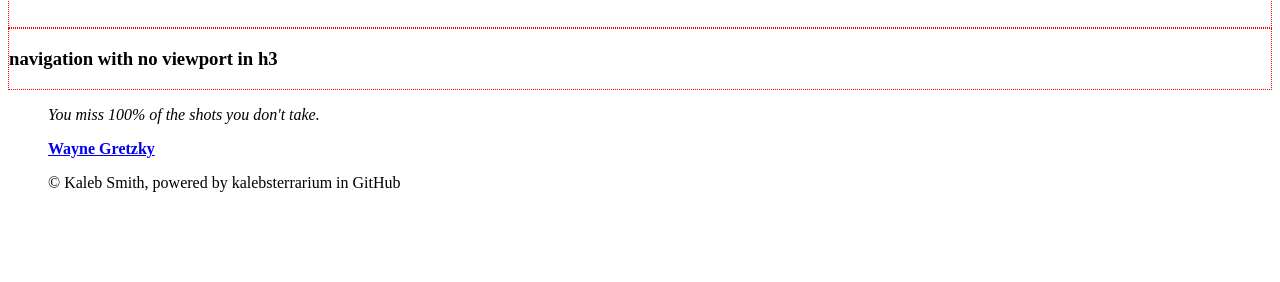
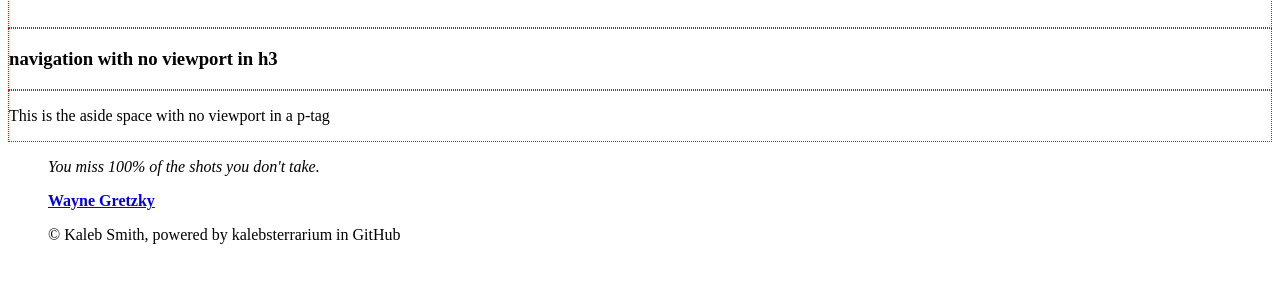
Before and after one commit to Kalebsterrarium/plants.github.io, a plain HTML site: page index.html in a window 1280 px wide. Shown: the part 464-746 px from the top of the page. Drawn offline with Linux system fonts and the light colour scheme.

Commit message:
Update index.html

```diff
--- a/index.html
+++ b/index.html
@@ -20,7 +20,13 @@
 
 
   <div><h3><nav>navigation with no viewport in h3</nav><h3></div>
-  <aside></aside>
+
+  <div>
+    <aside>
+     <p>This is the aside space with no viewport in a p-tag</p>
+    </aside>
+  </div>
+
   <section>
     <article></article>
   </section>
```
